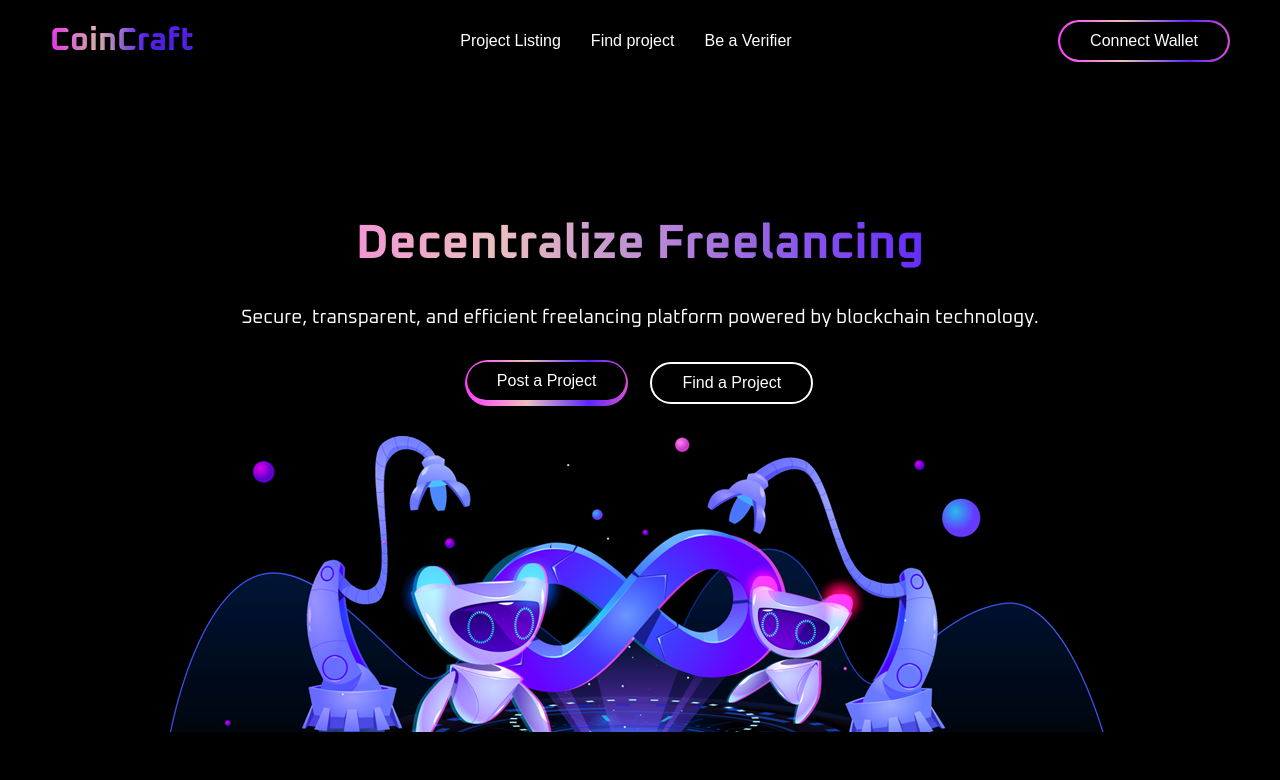
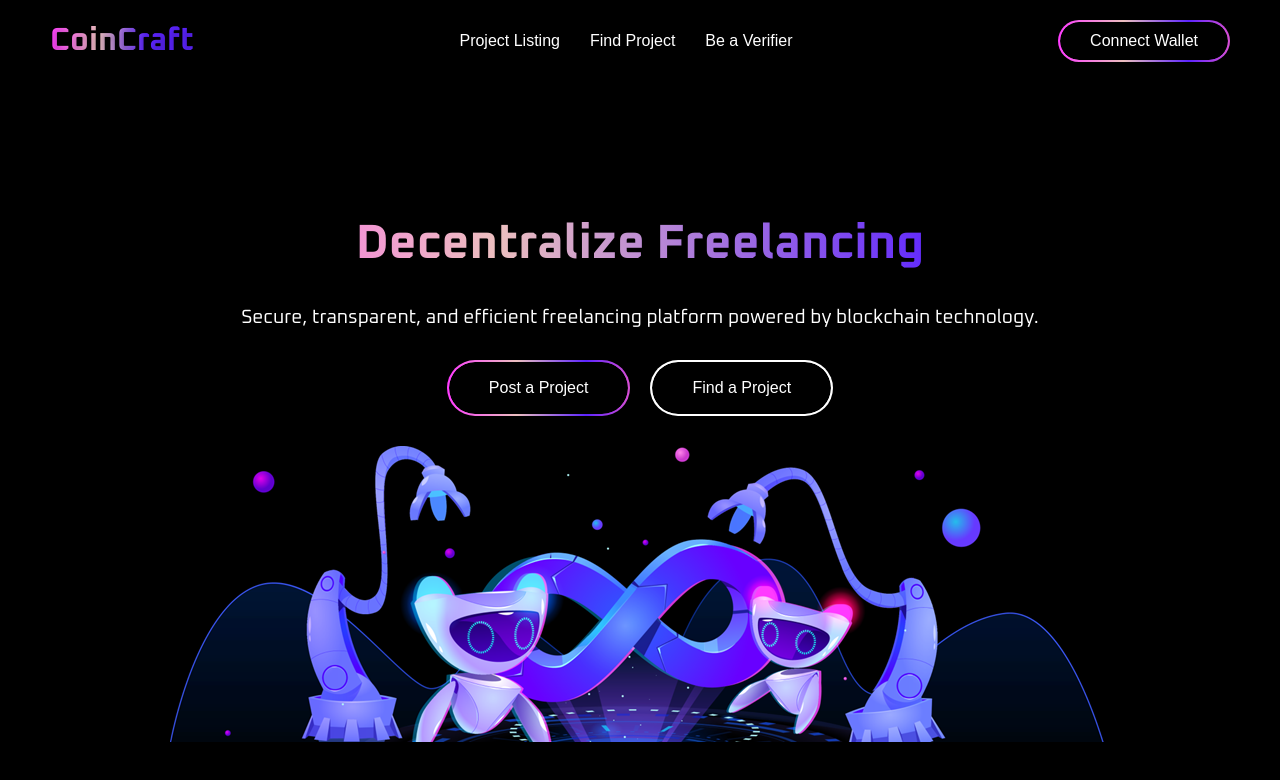
Before and after one commit to Coin-Crafter/CoinCraft, a React (Create React App) app: page / in a window 1280 px wide. Shown: the top 780 px of the page. Built offline with nearby package versions, Linux system fonts and the light colour scheme.

Commit message:
Connecting metamask

```diff
--- a/package.json
+++ b/package.json
@@ -6,6 +6,7 @@
     "@testing-library/jest-dom": "^5.17.0",
     "@testing-library/react": "^13.4.0",
     "@testing-library/user-event": "^13.5.0",
+    "ethers": "^6.13.4",
     "react": "^18.3.1",
     "react-dom": "^18.3.1",
     "react-router-dom": "^7.0.1",
--- a/src/app/Header/header.jsx
+++ b/src/app/Header/header.jsx
@@ -1,14 +1,40 @@
-import React from "react";
+import React, { useState } from "react";
 import "./header.css";
 import { Link } from "react-router-dom";
 
 const Header = () => {
+  const [walletAddress, setWalletAddress] = useState("");
+
+  // Function to connect MetaMask
+  const connectWallet = async () => {
+    if (typeof window.ethereum !== "undefined") {
+      try {
+        const accounts = await window.ethereum.request({
+          method: "eth_requestAccounts",
+        });
+
+        setWalletAddress(accounts[0]);
+
+        console.log("Connected Wallet Address:", accounts[0]);
+      } catch (error) {
+        if (error.code === 4001) {
+          // User rejected the request
+          console.error("Connection rejected by user.");
+        } else {
+          console.error("Error connecting to MetaMask:", error);
+        }
+      }
+    } else {
+      // Notify the user if MetaMask is not installed
+      alert("MetaMask is not installed. Please install the MetaMask extension in your browser.");
+    }
+  };
+
   return (
     <div className="header">
       {/* Left Section: Logo */}
       <div className="logo">
         <Link to="/ " className="custom-logo">
-          {" "}
           CoinCraft
         </Link>
       </div>
@@ -16,15 +42,12 @@ const Header = () => {
       {/* Center Section: Navigation */}
       <div className="nav">
         <Link to="/project-listing" className="nav-link">
-          {" "}
           Project Listing
         </Link>
         <Link to="/find-project" className="nav-link">
-          {" "}
-          Find project
+          Find Project
         </Link>
         <Link to="/be-a-verifier" className="nav-link">
-          {" "}
           Be a Verifier
         </Link>
       </div>
@@ -32,7 +55,13 @@ const Header = () => {
       {/* Right Section: Connect Wallet */}
       <div className="button-container">
         <div className="wallet-button">
-          <button>Connect Wallet</button>
+          {walletAddress ? (
+            <button>
+              {walletAddress.slice(0, 6) + "..." + walletAddress.slice(-4)}
+            </button>
+          ) : (
+            <button onClick={connectWallet}>Connect Wallet</button>
+          )}
         </div>
       </div>
     </div>
--- a/src/app/Homepage/Content.css
+++ b/src/app/Homepage/Content.css
@@ -44,6 +44,13 @@
   );
 }
 
+.button-solid-wrapper {
+  display: inline-block; /* Wrap tightly around content */
+  border-radius: 40px; /* Rounded gradient border */
+  padding: 2px; /* Border thickness */
+  background: white;
+}
+
 /* Inner Button Wrapper */
 .button-inner-wrapper {
   border-radius: 40px;
@@ -53,7 +60,7 @@
 /* Gradient Button */
 .gradient-button {
   color: #fff;
-  padding: 10px 30px;
+  padding: 17px 40px;
   background: #000; /* Black inner background */
   border: none;
   border-radius: 40px;
--- a/src/app/Homepage/Content.js
+++ b/src/app/Homepage/Content.js
@@ -26,8 +26,10 @@ const Content = () => (
         </div>
       </div> */}
 
-      <div className="white-border-button-wrapper">
-        <button className="white-border-button">Find a Project</button>
+      <div className="button-solid-wrapper">
+        <div className="button-inner-wrapper">
+          <button className="gradient-button">Find a Project</button>
+        </div>
       </div>
     </div>
     <img className="content-image" src={process.env.PUBLIC_URL + '/asset/contentImage.png'} alt="Content" />
--- a/src/app/Listing/listing.css
+++ b/src/app/Listing/listing.css
@@ -80,6 +80,7 @@ body {
 }
 
 .project-description {
+    font-family: 'alata', sans-serif;
     font-size: 1rem;
     margin-bottom: 20px;
     line-height: 1.5;
@@ -116,7 +117,7 @@ body {
     background-color: #007bff;
     color: #fff;
     border: none;
-    border-radius: 5px;
+    border-radius: 30px;
     padding: 15px 30px;
     font-size: 1.1rem;
     cursor: pointer;
--- a/src/index.css
+++ b/src/index.css
@@ -1,37 +1,51 @@
-/* body {
-  margin: 0;
-  font-family: -apple-system, BlinkMacSystemFont, 'Segoe UI', 'Roboto', 'Oxygen',
-    'Ubuntu', 'Cantarell', 'Fira Sans', 'Droid Sans', 'Helvetica Neue',
-    sans-serif;
-  -webkit-font-smoothing: antialiased;
-  -moz-osx-font-smoothing: grayscale;
-}
-
-code {
-  font-family: source-code-pro, Menlo, Monaco, Consolas, 'Courier New',
-    monospace;
-} */
-
-html, body {
+/* Apply gradient to the scrollbar */
+html,
+body {
   margin: 0;
   padding: 0;
   font-family: 'Oxanium', sans-serif;
   background-color: #000;
   color: #fff;
-  overflow: hidden; /* Prevent scrolling */
-  height: 100%; /* Ensure the body takes full height */
+  height: 100%;
+  overflow: auto;
+  /* Ensure overflow allows scrolling */
 }
 
-body {
+/* Scrollbar styling */
+::-webkit-scrollbar {
+  width: 8px;
+  /* Width of the scrollbar */
+}
+
+::-webkit-scrollbar-track {
+  background: #222;
+  border-radius: 10px;
+}
+
+::-webkit-scrollbar-thumb {
+  background: #ffffff;
+  border-radius: 10px;
+}
+
+::-webkit-scrollbar-thumb:hover {
+  background: linear-gradient(180deg,
+      #ff3bff,
+      #ecbfbf,
+      #5c24ff,
+      #5c24ff);
+}
+
+::-webkit-scrollbar-button {
+  display: none;
+  /* Hide the scroll buttons */
+}
+
+/* Make the container flex and fill the available space */
+.container {
+  flex: 1;
   display: flex;
   flex-direction: column;
   height: 100%;
+  overflow: auto;
+  /* Allow scrolling within the container */
 }
-
-.container {
-  flex: 1;
-  overflow: hidden; /* Prevent scrolling within the container */
-  display: flex;
-  flex-direction: column;
-  height: 100%;
-}
```
Also changed, not shown: 1 other file (tests, documents, lock files or other folders).
